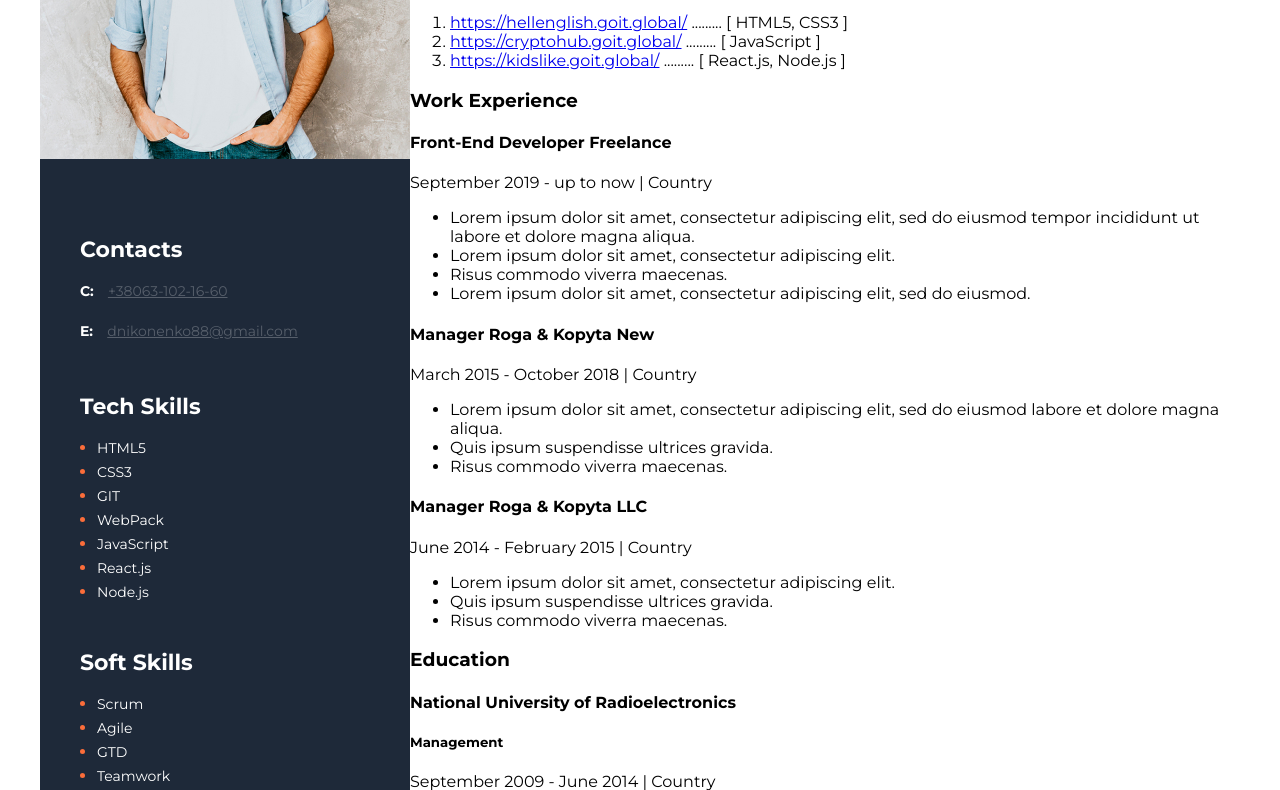
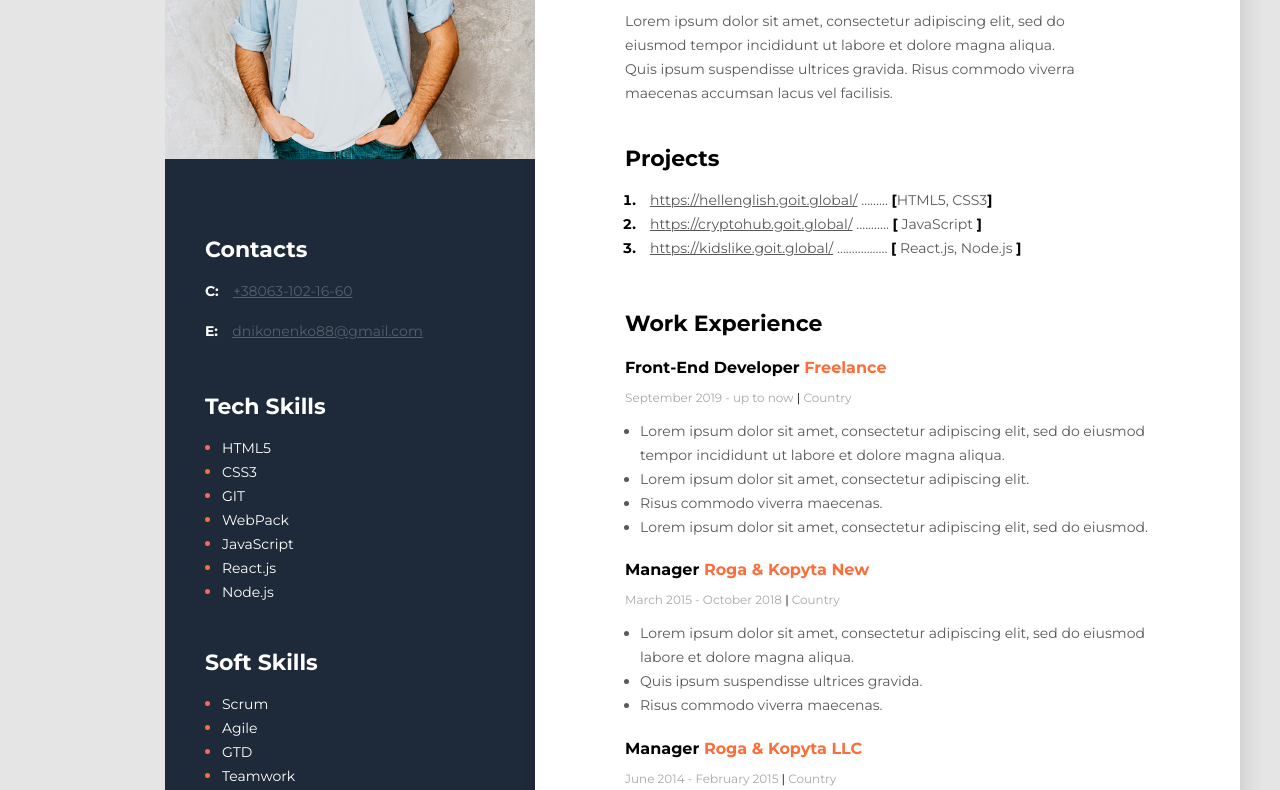
Before and after one commit to dmitry-nikonenko/maket_html_css, a plain HTML site: page resume_html_css/index.html in a window 1280 px wide. Shown: the part 243-1033 px from the top of the page. Drawn offline with Linux system fonts and the light colour scheme.

Commit message:
final_css

```diff
--- a/resume_html_css/index.html
+++ b/resume_html_css/index.html
@@ -16,40 +16,46 @@
     <!--main content-->
     <div class="main_content">
         <!--about user-->
-        <div>
-            <h2>Front-End Developer</h2>
-            <h1>Dmitry Nikonenko</h1>
-            <p>Lorem ipsum dolor sit amet, consectetur adipiscing elit, sed do eiusmod tempor incididunt ut labore et dolore magna aliqua. Quis ipsum suspendisse ultrices gravida. Risus commodo viverra maecenas accumsan lacus vel facilisis. </p>
+        <div class="about">
+            <h2 class="about_position">Front-End Developer</h2>
+            <h1 class="about_name">Dmitry Nikonenko</h1>
+            <p class="about_description">Lorem ipsum dolor sit amet, consectetur adipiscing elit, sed do eiusmod tempor incididunt ut labore et dolore magna aliqua. Quis ipsum suspendisse ultrices gravida. Risus commodo viverra maecenas accumsan lacus vel facilisis. </p>
         </div>
         <!--projects-->
-        <div>
-            <h3>Projects</h3>
-            <ol>
-                <li>
-                    <a href="https://hellenglish.goit.global/">https://hellenglish.goit.global/</a>
+        <div class="projects">
+            <h3 class="title">Projects</h3>
+            <ol class="projects_list">
+                <li class="project_item">
+                    <span class="project">
+                    <a href="https://hellenglish.goit.global/" class="project_link">https://hellenglish.goit.global/</a>
                     .........
-                    [ HTML5, CSS3 ]
+                    <span class="project_bracket">[</span>HTML5, CSS3<span class="project_bracket">]</span>
+                    </span>
                 </li>
-                <li>
-                    <a href="https://cryptohub.goit.global/">https://cryptohub.goit.global/</a>
-                    .........
-                    [ JavaScript ]
+                <li class="project_item">
+                    <span class="project">
+                    <a href="https://cryptohub.goit.global/" class="project_link" >https://cryptohub.goit.global/</a>
+                    ...........
+                    <span class="project_bracket">[</span> JavaScript <span class="project_bracket">]</span>
+                    </span>
                 </li>
-                <li>
-                    <a href="https://kidslike.goit.global/">https://kidslike.goit.global/</a>
-                    .........
-                    [ React.js, Node.js ]
+                <li class="project_item">
+                    <span class="project">
+                    <a href="https://kidslike.goit.global/" class="project_link">https://kidslike.goit.global/</a>
+                    .................
+                    <span class="project_bracket">[</span> React.js, Node.js <span class="project_bracket">]</span>
+                    </span>
                 </li>
             </ol>
         </div>
         <!--work-->
-        <div>
-            <h3>Work Experience</h3>
+        <div class="work">
+            <h3 class="title">Work Experience</h3>
             <!--company1-->
             <div>
-                <h4>Front-End Developer Freelance </h4>
-                <p>September 2019 - up to now   |   Country</p>
-                <ul>
+                <h4 class="work_position">Front-End Developer <span class="organization">Freelance </span> </h4>
+                <p class="period">September 2019 - up to now  <span class="line">|</span>  Country</p>
+                <ul class="work_list">
                     <li>Lorem ipsum dolor sit amet, consectetur adipiscing elit, sed do eiusmod tempor incididunt ut labore et dolore magna aliqua. </li>
                     <li>Lorem ipsum dolor sit amet, consectetur adipiscing elit.</li>
                     <li>Risus commodo viverra maecenas. </li>
@@ -58,9 +64,9 @@
             </div>
             <!--company2-->
             <div>
-                <h4>Manager Roga & Kopyta New</h4>
-                <p>March 2015 - October 2018   |   Country</p>
-                <ul>
+                <h4 class="work_position">Manager <span class="organization">Roga & Kopyta New</span></h4>
+                <p class="period">March 2015 - October 2018  <span class="line">|</span>  Country</p>
+                <ul class="work_list">
                     <li>Lorem ipsum dolor sit amet, consectetur adipiscing elit, sed do eiusmod labore et dolore magna aliqua.  </li>
                     <li>Quis ipsum suspendisse ultrices gravida.</li>
                     <li>Risus commodo viverra maecenas. </li>
@@ -68,9 +74,9 @@
             </div>
             <!--company3-->
             <div>
-                <h4>Manager Roga & Kopyta LLC </h4>
-                <p>June 2014 - February 2015   |   Country</p>
-                <ul>
+                <h4 class="work_position">Manager <span class="organization">Roga & Kopyta LLC</span></h4>
+                <p class="period">June 2014 - February 2015  <span class="line">|</span>  Country</p>
+                <ul class="work_list">
                     <li>Lorem ipsum dolor sit amet, consectetur adipiscing elit. </li>
                     <li>Quis ipsum suspendisse ultrices gravida.</li>
                     <li>Risus commodo viverra maecenas. </li>
@@ -78,11 +84,11 @@
             </div>
         </div>
         <!--education-->
-        <div>
-            <h3>Education</h3>
-            <h4>National University of Radioelectronics</h4>
-            <h5>Management</h5>
-            <p>September 2009 - June 2014   |   Country</p>
+        <div class="education">
+            <h3 class="title">Education</h3>
+            <h4 class="organization education_organization">National University of Radioelectronics</h4>
+            <h4 class="education_position">Management</h4>
+            <p class="period">September 2009 - June 2014  <span class="line">|</span>  Country</p>
         </div>
     </div>
     <!--sidebar-->
--- a/resume_html_css/styles/styles.css
+++ b/resume_html_css/styles/styles.css
@@ -1,20 +1,138 @@
 body{
     font-family: 'Montserrat', sans-serif;
+    background-color: #E5E5E5;
 }
 .main {
     display: flex;
     flex-direction: row-reverse;
-    background-color: #E5E5E5;
     width: 1200px;
     margin: 0 auto;
 }
 .main_content{
     background-color: #FFFFFF;
+    box-shadow: 6px 6px 20px rgba(0, 0, 0, 0.1);
+    padding: 105px 90px;
+}
+.about{
+    margin-bottom: 40px;
+}
+.about_position{
+    font-style: normal;
+    font-weight: 700;
+    font-size: 14px;
+    line-height: 17px;
+    color: #000000;
+    margin-bottom: 20px;
+}
+.about_name{
+    font-style: normal;
+    font-weight: 700;
+    font-size: 45px;
+    line-height: 55px;
+    color: #000000;
+    margin-bottom: 25px;
+}
+.about_description{
+    font-style: normal;
+    font-weight: 400;
+    font-size: 14px;
+    line-height: 24px;
+    color: #595959;
+    width: 450px;
 }
 .sidebar {
     background-color: #1E2939;
     padding-top: 40px;
     width: 370px;
+}
+.projects{
+    margin-bottom: 50px;
+}
+.work{
+    width: 525px;
+    margin-bottom: 45px;
+}
+.title{
+    font-style: normal;
+    font-weight: 700;
+    font-size: 22px;
+    line-height: 27px;
+    color: #000000;
+    margin-bottom: 10px;
+}
+.projects_list{
+    padding: 0;
+    margin-left: 15px;
+}
+.project_item, .project_bracket{
+    font-style: normal;
+    font-weight: 700;
+    font-size: 14px;
+    line-height: 24px;
+    color: #000000;
+}
+.project, .project_link{
+    font-style: normal;
+    font-weight: 400;
+    font-size: 14px;
+    line-height: 24px;
+    color: #595959
+}
+.project_link{
+    margin-left: 10px;
+}
+.work_position{
+    font-style: normal;
+    font-weight: 700;
+    font-size: 16px;
+    line-height: 20px;
+    color: #000000;
+    margin-bottom: 10px;
+}
+.organization{
+    font-style: normal;
+    font-weight: 700;
+    font-size: 16px;
+    line-height: 20px;
+    color: #FB6D3A;
+}
+.period{
+    font-style: normal;
+    font-weight: 400;
+    font-size: 12px;
+    line-height: 15px;
+    color: #A8A8A8;
+    margin-bottom: 10px;
+}
+.work_list{
+    padding: 0;
+    margin-left: 15px;
+    font-style: normal;
+    font-weight: 400;
+    font-size: 14px;
+    line-height: 24px;
+    color: #595959;
+}
+.line{
+    font-style: normal;
+    font-weight: 400;
+    font-size: 12px;
+    line-height: 15px;
+    color: #000000;
+}
+.education{
+    width: 330px;
+}
+.education_organization{
+    margin-bottom: 10px;
+}
+.education_position{
+    font-style: normal;
+    font-weight: 700;
+    font-size: 14px;
+    line-height: 17px;
+    color: #000000;
+    margin-bottom: 10px;
 }
 .photo{
     width: 370px;
```
